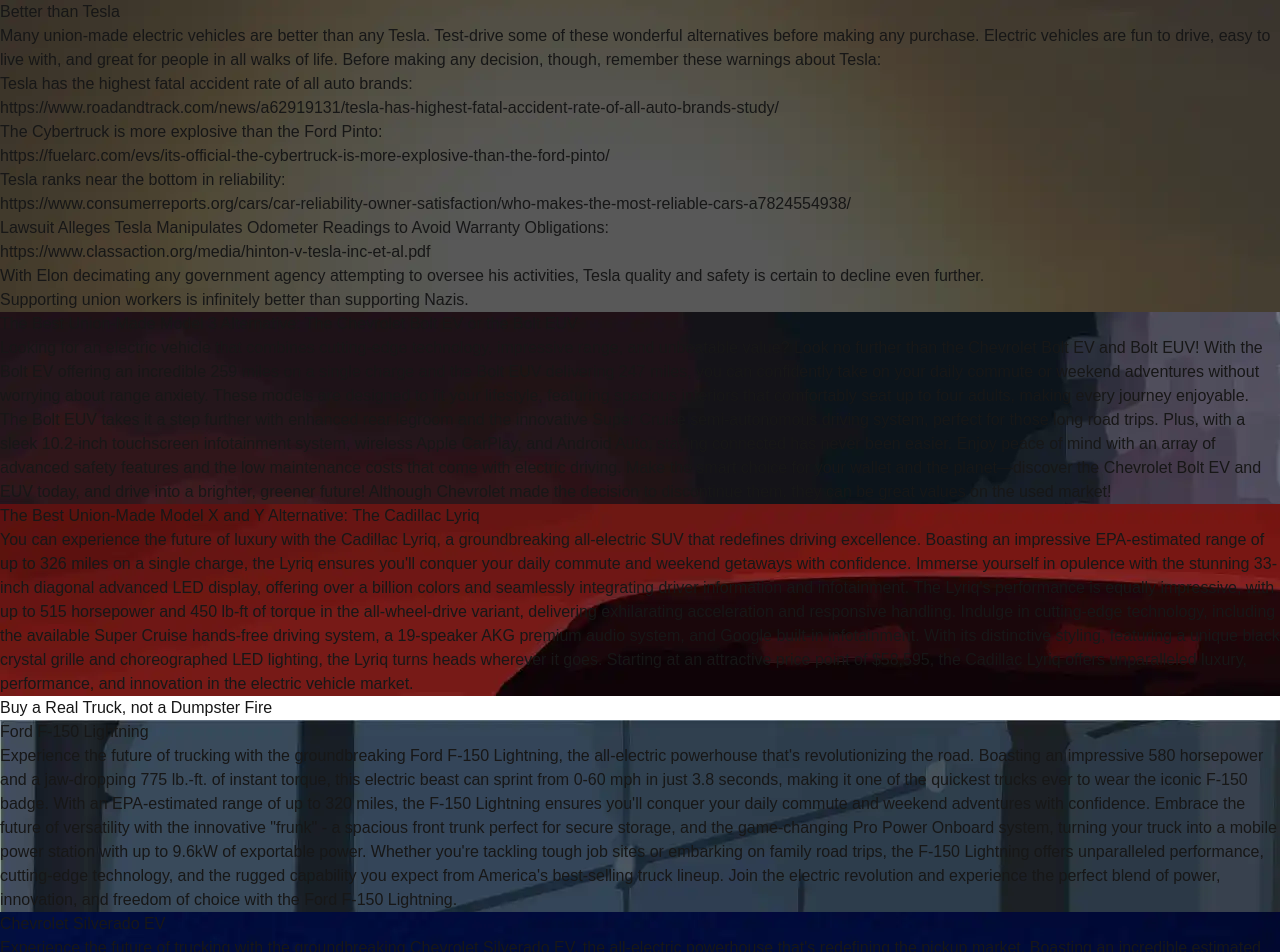
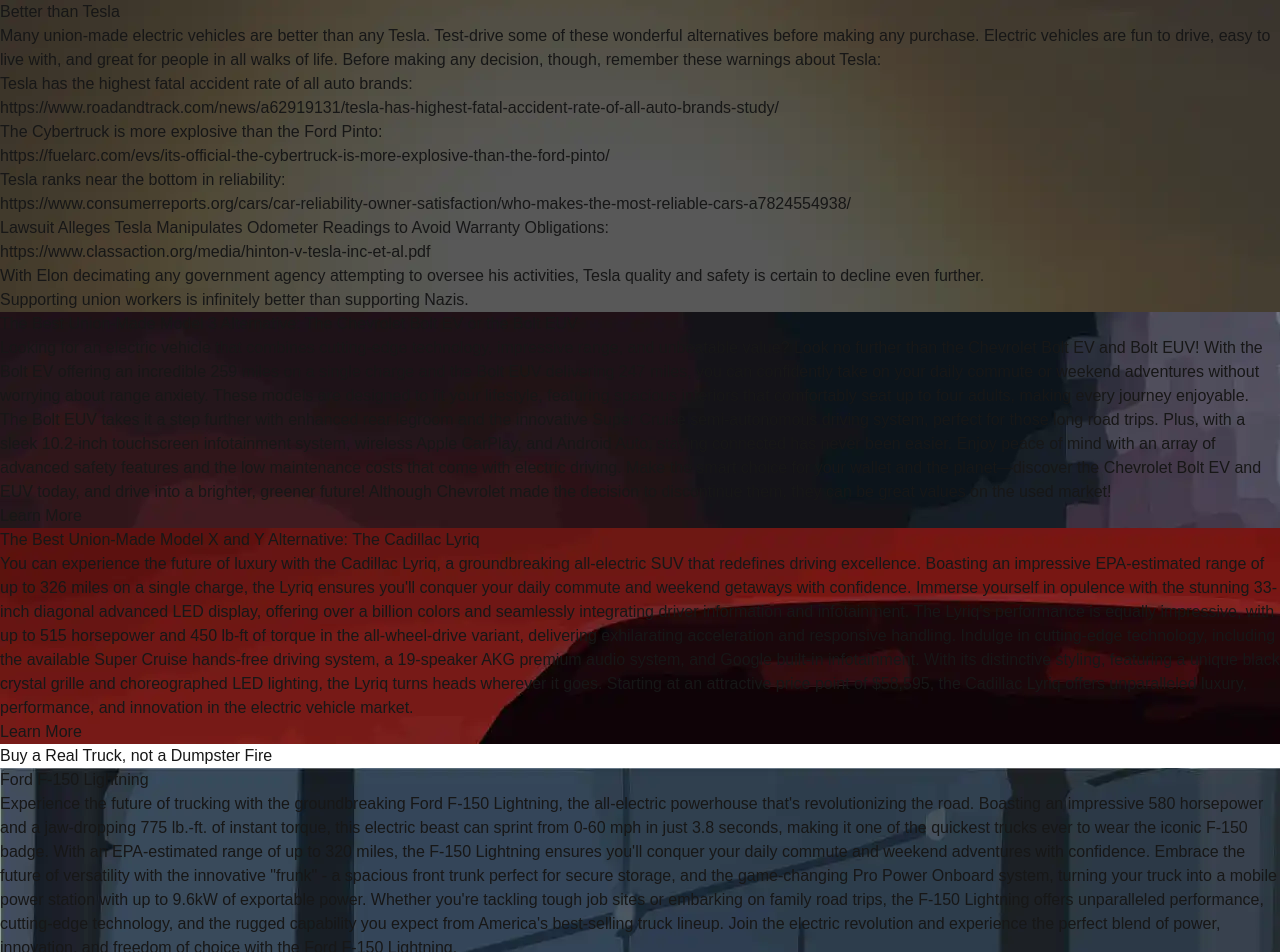
Before and after one commit to erichchampion/better-than-tesla, a Next.js app: page / in a window 1280 px wide. Shown: the top 952 px of the page. Built offline with nearby package versions, Linux system fonts and the light colour scheme; no server answers.

Commit message:
Use Learn More buttons for section links

```diff
--- a/src/app/page.tsx
+++ b/src/app/page.tsx
@@ -114,6 +114,15 @@
 						))}
 					</ul>
 				)}
+
+				{section.href && (
+					<a
+						href={section.href}
+						className="inline-block mt-4 px-6 py-3 bg-blue-600 text-white font-medium rounded-md hover:bg-blue-700 transition-colors"
+					>
+						Learn More
+					</a>
+				)}
 			</div>
 		</div>
 	)
@@ -137,24 +146,11 @@
 					const nestedSection = value as Section
 					return (
 						<div key={key} className={!isNested ? "mt-12" : ""}>
-							{nestedSection.href ? (
-								<a
-									href={nestedSection.href}
-									className="block hover:opacity-90 transition-opacity"
-								>
-									<SectionComponent
-										section={nestedSection}
-										level={Math.min(level + 1, 6)}
-										isNested={true}
-									/>
-								</a>
-							) : (
-								<SectionComponent
-									section={nestedSection}
-									level={Math.min(level + 1, 6)}
-									isNested={true}
-								/>
-							)}
+							<SectionComponent
+								section={nestedSection}
+								level={Math.min(level + 1, 6)}
+								isNested={true}
+							/>
 						</div>
 					)
 				}
```
